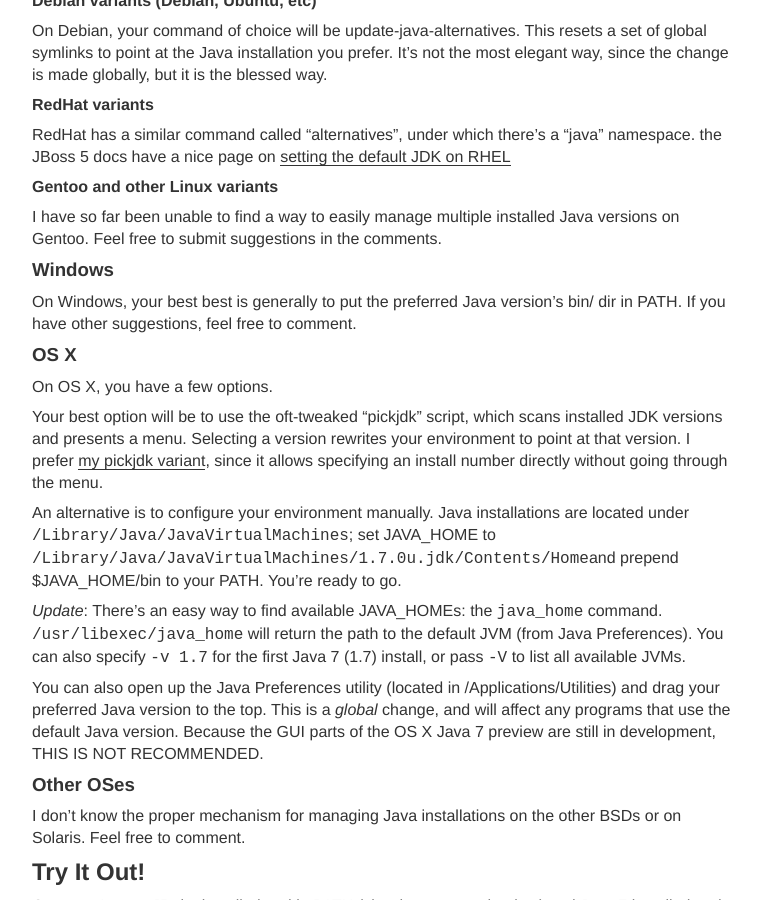
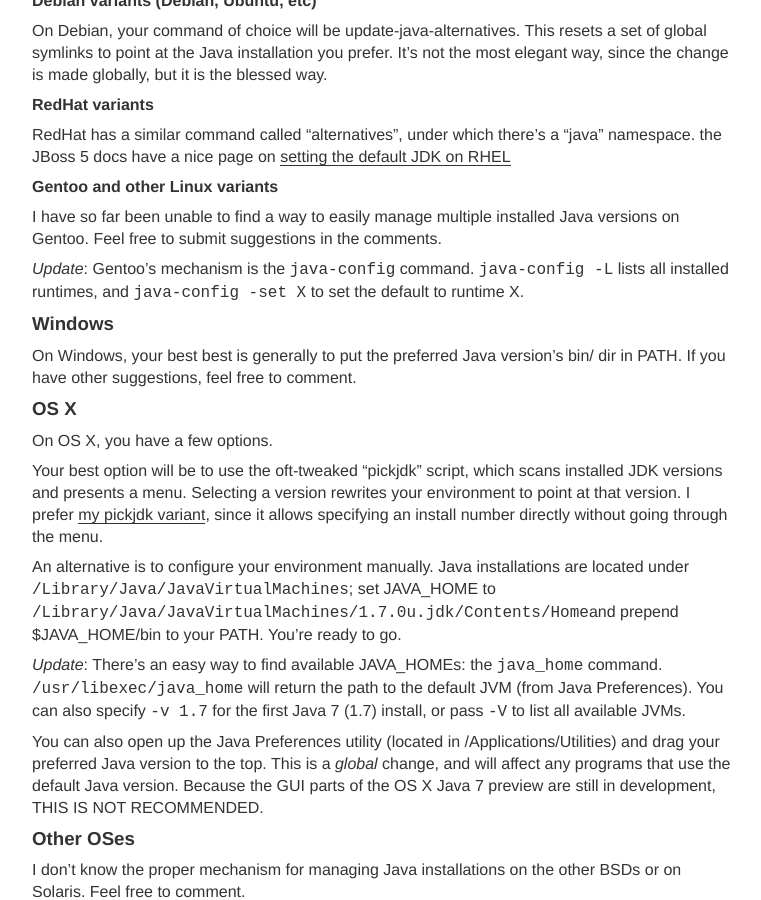
Before and after one commit to jruby/blog.jruby.org, a Jekyll site: the page built from _posts/2011-12-19-getting_started_with_jruby_and_java_7.md, in a window 1280 px wide and 900 px high, scrolled down 2306 px. Shown: the whole window, without its empty margins (18-779 px from the left). Built offline with Jekyll 4.4.1, drawn with Linux system fonts in a browser that asks for light colours; comment, search, counter and statistics services are not loaded.

Commit message:
Add instructions for setting default Java version on Gentoo.

````diff
--- a/_posts/2011-12-19-getting_started_with_jruby_and_java_7.md
+++ b/_posts/2011-12-19-getting_started_with_jruby_and_java_7.md
@@ -149,6 +149,9 @@
 I have so far been unable to find a way to easily manage multiple installed Java versions on
 Gentoo. Feel free to submit suggestions in the comments.
 
+*Update*: Gentoo's mechanism is the ```java-config``` command. ```java-config -L``` lists all
+installed runtimes, and ```java-config -set X``` to set the default to runtime X.
+
 ### Windows
 
 On Windows, your best best is generally to put the preferred Java version's bin/ dir in PATH.
````
